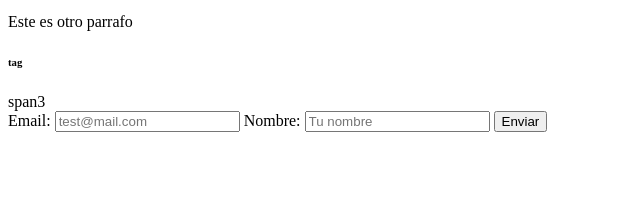
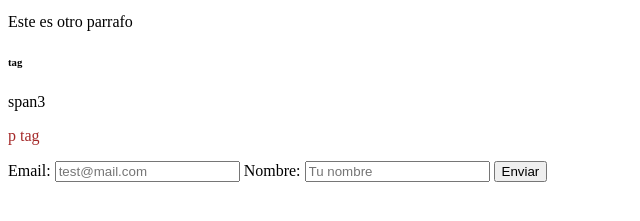
Before and after one commit to arge16/CursoGit, a plain HTML site: page index.html in a window 1280 px wide. Shown: the part 101-322 px from the top of the page, without its empty margins (0-640 px from the left). Drawn offline with Linux system fonts and the light colour scheme.

Commit message:
agregue a featureSpan la etiqueta p

```diff
--- a/index.html
+++ b/index.html
@@ -13,6 +13,7 @@
     <span>Este es otro parrafo</span>
     <h6> tag</h6>
     <span>span3</span>
+    <p>p tag</p>
     <form action="">
         Email:
         <label for="">
```
